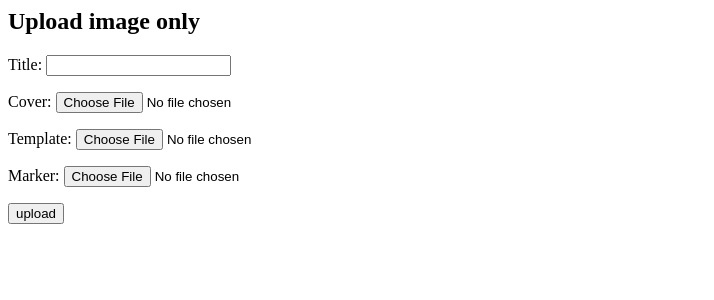
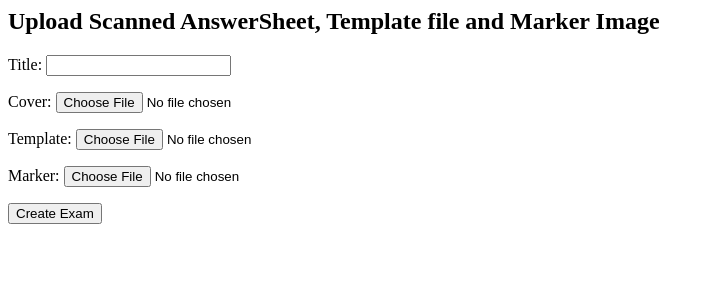
Before and after one commit to sparshrestha/npd, a Django app: page /posts/post/ in a window 1280 px wide. Shown: the top 300 px of the page, without its empty margins (0-714 px from the left). Run offline with Django 3.2, Linux system fonts and the light colour scheme.

Commit message:
Update post.html

```diff
--- a/templates/post.html
+++ b/templates/post.html
@@ -1,6 +1,6 @@
-<h2>Upload image only</h2>
+<h2>Upload Scanned AnswerSheet, Template file and Marker Image</h2>
 <form method="POST" enctype="multipart/form-data">
 	{% csrf_token %}
 	{{ form.as_p }}
-	<button type="submit">upload</button>
+	<button type="submit">Create Exam</button>
 </form>
```
